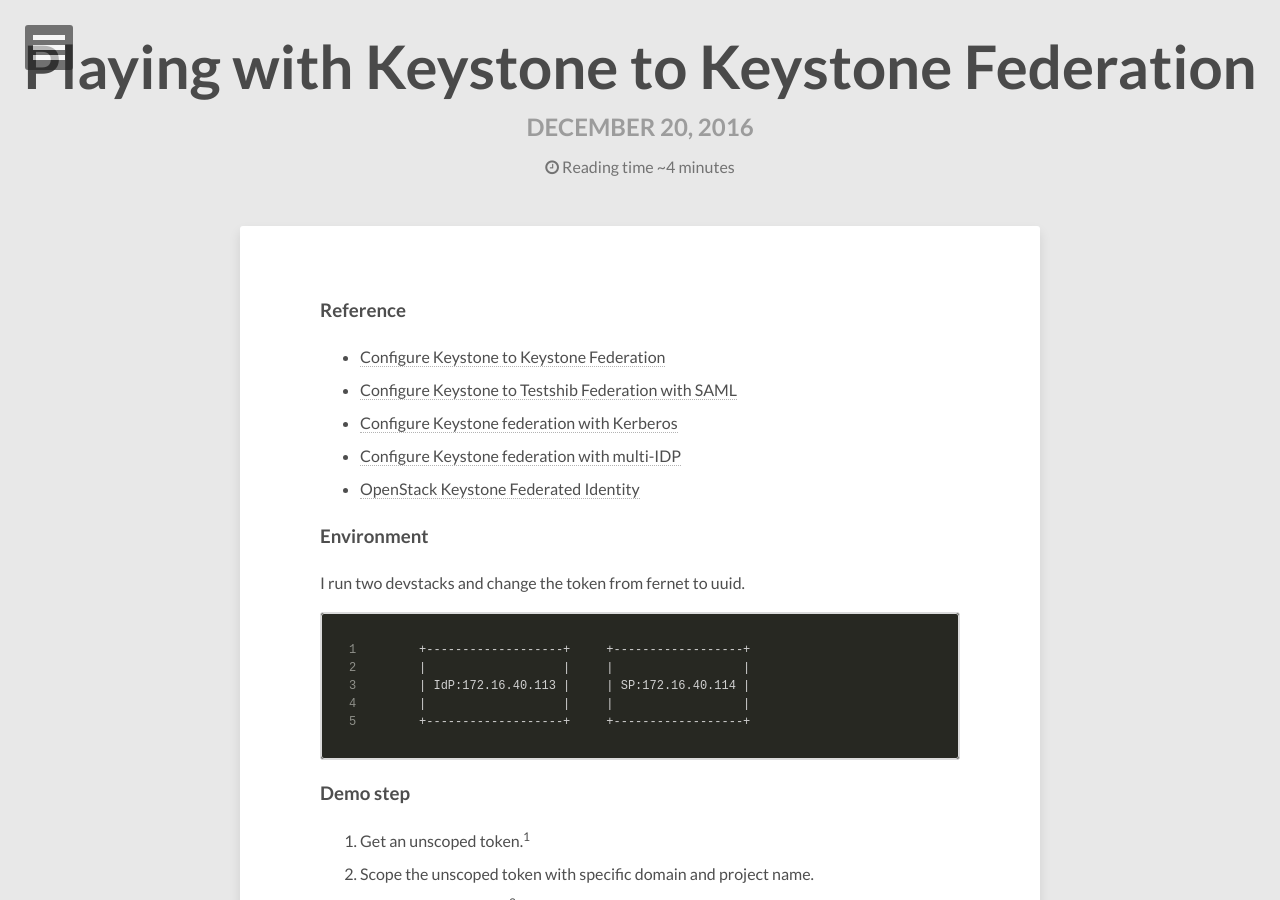
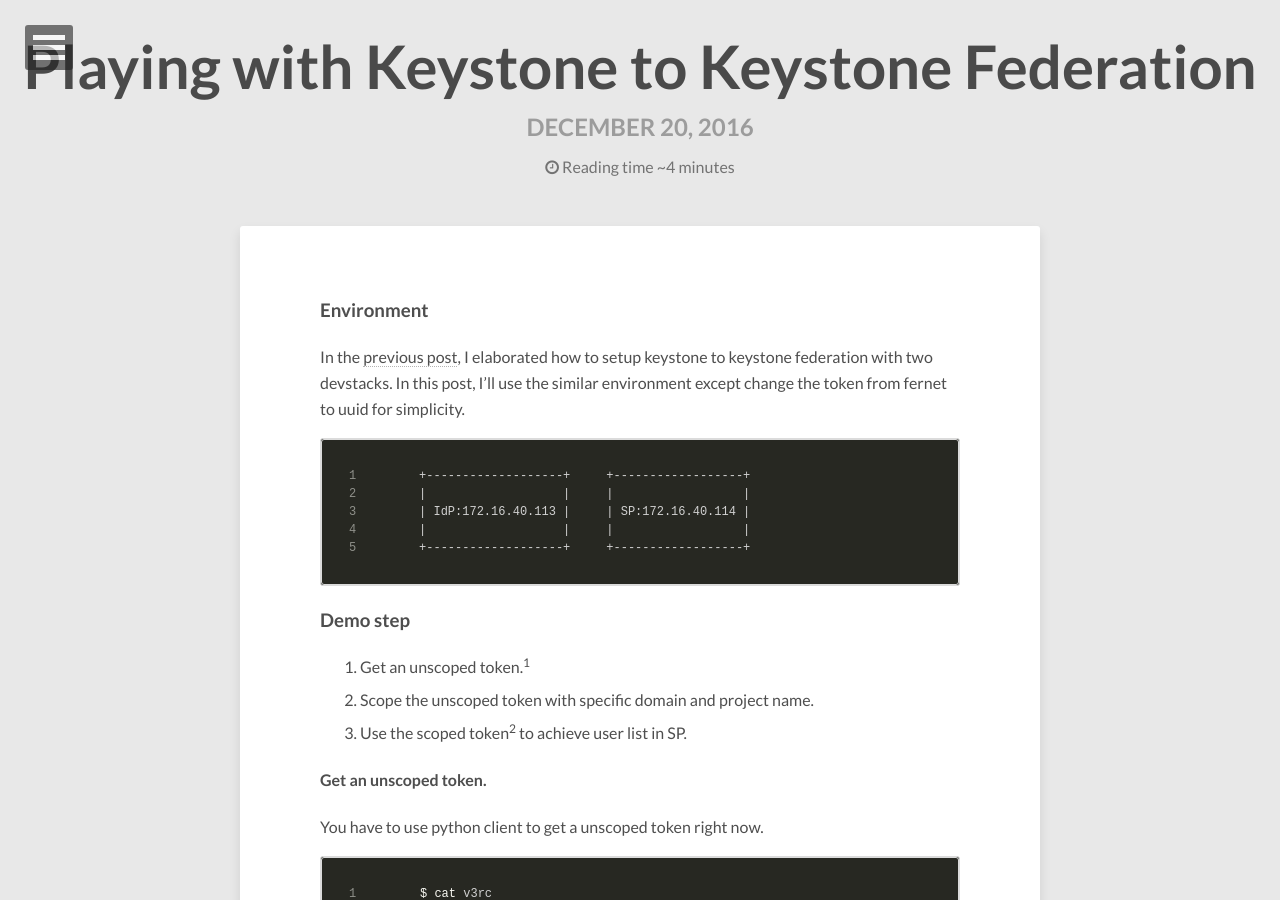
Before and after one commit to shuquan/shuquan.github.io, a Jekyll site: the page built from _posts/2016-12-20-playing-with-keystone-to-keystone-federation.md, in a window 1280 px wide and 900 px high. Built offline with Jekyll 4.4.1, drawn with Linux system fonts in a browser that asks for light colours; nearby versions of some CDN libraries; comment, search, counter and statistics services are not loaded; some of the changed text lies outside the part shown.

Commit message:
Update Playing with Keystone to Keystone Federation

```diff
--- a/_posts/2016-12-20-playing-with-keystone-to-keystone-federation.md
+++ b/_posts/2016-12-20-playing-with-keystone-to-keystone-federation.md
@@ -5,17 +5,9 @@
 tags: [federation, keystone, openstack, hybrid cloud]
 ---
 
-### Reference
-
-* [Configure Keystone to Keystone Federation](http://blog.rodrigods.com/it-is-time-to-play-with-keystone-to-keystone-federation-in-kilo/)
-* [Configure Keystone to Testshib Federation with SAML](https://bigjools.wordpress.com/2015/05/22/saml-federation-with-openstack/)
-* [Configure Keystone federation with Kerberos](https://bigjools.wordpress.com/2015/04/27/federated-openstack-logins-using-kerberos/)
-* [Configure Keystone federation with multi-IDP](https://zenodo.org/record/11982/files/CERN_openlab_Luca_Tartarini.pdf)
-* [OpenStack Keystone Federated Identity](http://docs.openstack.org/developer/keystone/federation/federated_identity.html)
-
 ### Environment
 
-I run two devstacks and change the token from fernet to uuid.
+In the [previous post](http://shuquan.github.io/setting-up-keystone-to-keystone-federation/), I elaborated how to setup keystone to keystone federation with two devstacks. In this post, I'll use the similar environment except change the token from fernet to uuid for simplicity.
 
 ~~~ shell
 +-------------------+     +------------------+
```
Also changed, not shown: other parts of _posts/2016-12-20-playing-with-keystone-to-keystone-federation.md (+8 -0 lines).
